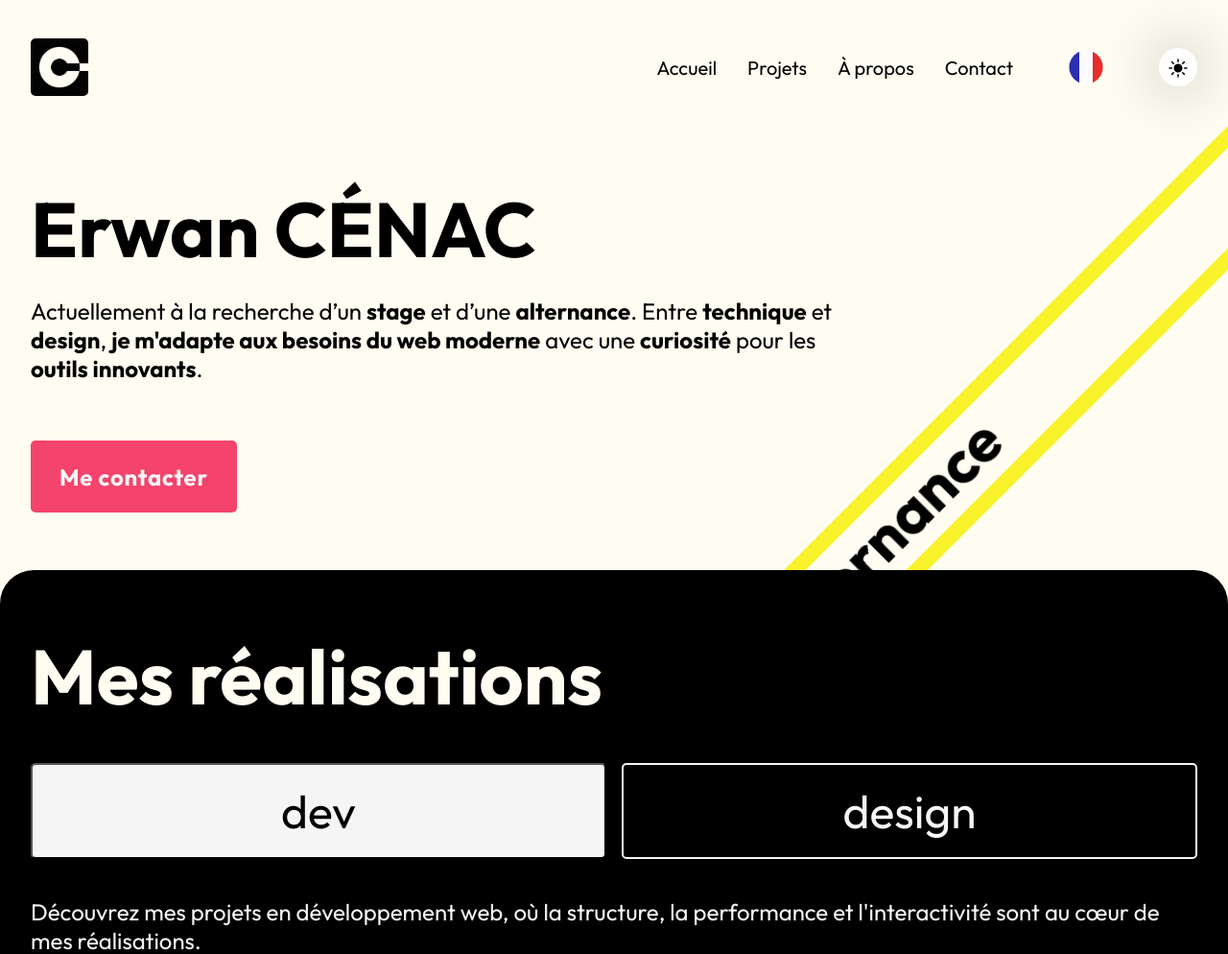
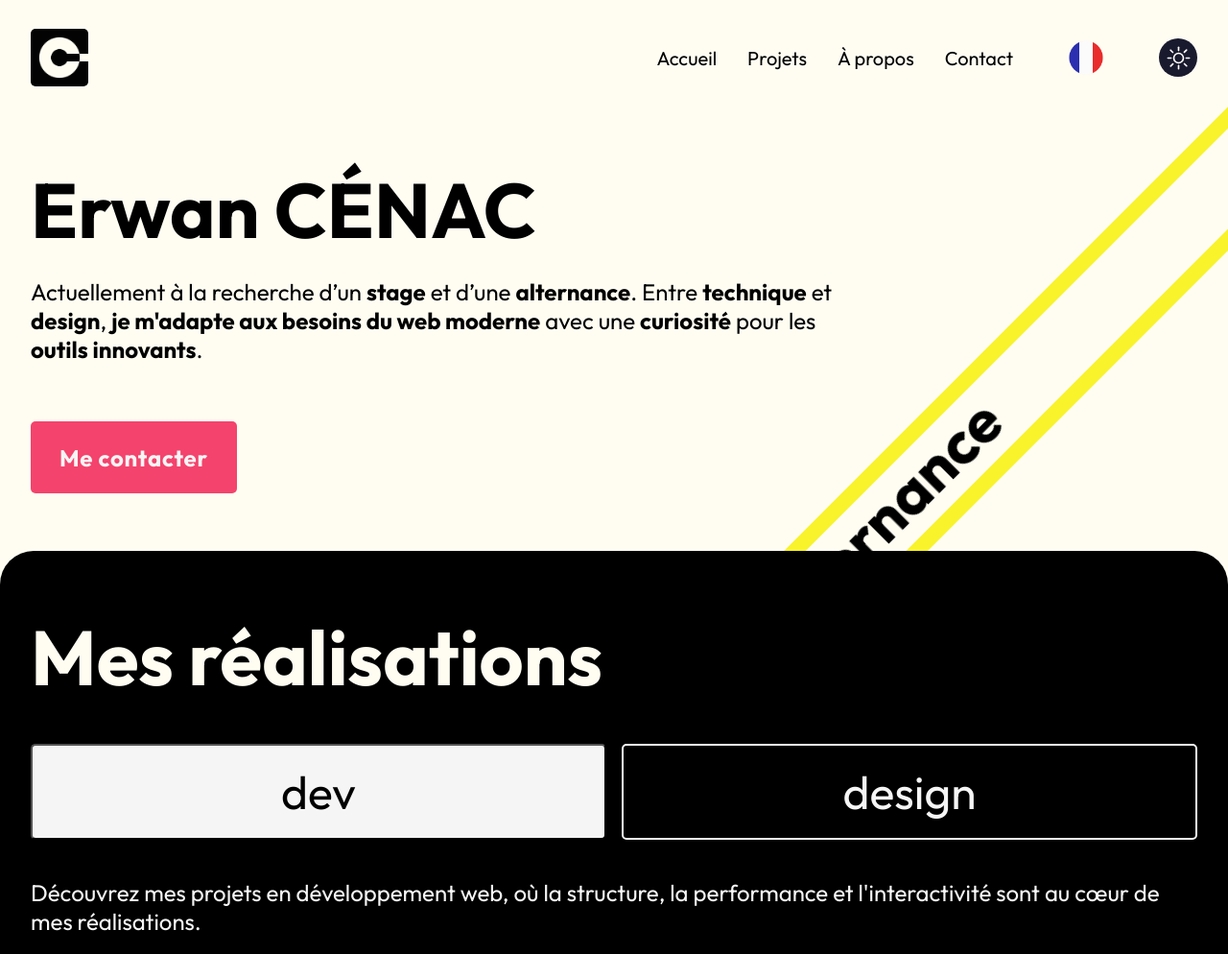
Before and after one commit to ERWANCEN/portfolio_v01, a PHP site: page /accueil.php in a window 1280 px wide. Shown: the top 994 px of the page at 96% size. Run offline with PHP 8.4, Linux system fonts and the light colour scheme.

Commit message:
Ajout effet de hover sur les cta ainsi que la mise en place du dark-mode

```diff
--- a/accueil.php
+++ b/accueil.php
@@ -7,33 +7,16 @@
 
         <header>
             <div id="container_header_tablette_desktop">
-                <img class="logo_nav_mode_jour" src="assets/images/logo_noir_sans_baseline.webp" alt="logo de Erwan CÉNAC" loading="lazy">
+                <div id="logo_container">
+                    <img class="logo_nav_mode_jour logo_visible" src="assets/images/logo_noir_sans_baseline.webp" alt="logo noir" loading="lazy">
+                    <img class="logo_nav_mode_nuit" src="assets/images/logo_blanc_sans_baseline.webp" alt="logo blanc" loading="lazy">
+                </div>
+
                 <div id="container_header">
                     <?php include "inc/nav.inc.php"; ?>
                     <img src="assets/images/france.webp" alt="" class="mode_langue" loading="lazy">
-                    <div class="toggle-switch">
-                        <!-- <label class="switch-label">
-                            <input type="checkbox" class="checkbox">
-                            <span class="slider"></span>
-                        </label> -->
-                        <!-- From Uiverse.io by Creatlydev -->
-                        <div class="container">
-                            <label class="toggle" for="switch">
-                                <input id="switch" class="input" type="checkbox">
-
-                                <div class="icon icon--sun">
-                                    <svg height="24" width="24" fill="currentColor" viewBox="0 0 24 24" xmlns="http://www.w3.org/2000/svg">
-                                        <path clip-rule="evenodd" d="M12 2.25a.75.75 0 01.75.75v2.25a.75.75 0 01-1.5 0V3a.75.75 0 01.75-.75zM7.5 12a4.5 4.5 0 119 0 4.5 4.5 0 01-9 0zM18.894 6.166a.75.75 0 00-1.06-1.06l-1.591 1.59a.75.75 0 101.06 1.061l1.591-1.59zM21.75 12a.75.75 0 01-.75.75h-2.25a.75.75 0 010-1.5H21a.75.75 0 01.75.75zM17.834 18.894a.75.75 0 001.06-1.06l-1.59-1.591a.75.75 0 10-1.061 1.06l1.59 1.591zM12 18a.75.75 0 01.75.75V21a.75.75 0 01-1.5 0v-2.25A.75.75 0 0112 18zM7.758 17.303a.75.75 0 00-1.061-1.06l-1.591 1.59a.75.75 0 001.06 1.061l1.591-1.59zM6 12a.75.75 0 01-.75.75H3a.75.75 0 010-1.5h2.25A.75.75 0 016 12zM6.697 7.757a.75.75 0 001.06-1.06l-1.59-1.591a.75.75 0 00-1.061 1.06l1.59 1.591z" fill-rule="evenodd"></path>
-                                    </svg>
-                                </div>
-
-                                <div class="icon icon--moon">
-                                    <svg height="24" width="24" fill="currentColor" viewBox="0 0 24 24" xmlns="http://www.w3.org/2000/svg">
-                                        <path d="M9.528 1.718a.75.75 0 01.162.819A8.97 8.97 0 009 6a9 9 0 009 9 8.97 8.97 0 003.463-.69.75.75 0 01.981.98 10.503 10.503 0 01-9.694 6.46c-5.799 0-10.5-4.701-10.5-10.5 0-4.368 2.667-8.112 6.46-9.694a.75.75 0 01.818.162z"></path>
-                                    </svg>
-                                </div>
-                            </label>
-                        </div>
+                    <div id="mode_jour_nuit_container">
+                        <img id="mode_jour_nuit" src="assets/images/soleil_blanc.svg" alt="soleil indiquant le mode jour">
                     </div>
                 </div>
             </div>
@@ -41,32 +24,7 @@
             <div id="container_header_mobile">
                 <img src="assets/images/logo_noir_sans_baseline.webp" alt="logo de Erwan CÉNAC" class="logo_nav_mode_jour" loading="lazy">
                 <img src="assets/images/france.webp" alt="" class="mode_langue" loading="lazy">
-
-                <!-- <div class="toggle-switch">
-                    <label class="switch-label">
-                        <input type="checkbox" class="checkbox">
-                        <span class="slider"></span>
-                    </label>
-                </div>  -->
-
-                <!-- From Uiverse.io by Creatlydev -->
-                <div class="container">
-                    <label class="toggle" for="switch">
-                        <input id="switch" class="input" type="checkbox">
-                        <div class="icon icon--moon">
-                            <svg height="32" width="32" fill="currentColor" viewBox="0 0 24 24" xmlns="http://www.w3.org/2000/svg">
-                                <path clip-rule="evenodd" d="M9.528 1.718a.75.75 0 01.162.819A8.97 8.97 0 009 6a9 9 0 009 9 8.97 8.97 0 003.463-.69.75.75 0 01.981.98 10.503 10.503 0 01-9.694 6.46c-5.799 0-10.5-4.701-10.5-10.5 0-4.368 2.667-8.112 6.46-9.694a.75.75 0 01.818.162z" fill-rule="evenodd"></path>
-                            </svg>
-                        </div>
-
-                        <div class="icon icon--sun">
-                            <svg height="32" width="32" fill="currentColor" viewBox="0 0 24 24" xmlns="http://www.w3.org/2000/svg">
-                                <path d="M12 2.25a.75.75 0 01.75.75v2.25a.75.75 0 01-1.5 0V3a.75.75 0 01.75-.75zM7.5 12a4.5 4.5 0 119 0 4.5 4.5 0 01-9 0zM18.894 6.166a.75.75 0 00-1.06-1.06l-1.591 1.59a.75.75 0 101.06 1.061l1.591-1.59zM21.75 12a.75.75 0 01-.75.75h-2.25a.75.75 0 010-1.5H21a.75.75 0 01.75.75zM17.834 18.894a.75.75 0 001.06-1.06l-1.59-1.591a.75.75 0 10-1.061 1.06l1.59 1.591zM12 18a.75.75 0 01.75.75V21a.75.75 0 01-1.5 0v-2.25A.75.75 0 0112 18zM7.758 17.303a.75.75 0 00-1.061-1.06l-1.591 1.59a.75.75 0 001.06 1.061l1.591-1.59zM6 12a.75.75 0 01-.75.75H3a.75.75 0 010-1.5h2.25A.75.75 0 016 12zM6.697 7.757a.75.75 0 001.06-1.06l-1.59-1.591a.75.75 0 00-1.061 1.06l1.59 1.591z"></path>
-                            </svg>
-                        </div>
-                    </label>
-                </div>
-
+                <img id="mode_jour_nuit" src="assets/images/soleil.svg" alt="soleil indiquant le mode jour">
                 <label class="burger" for="burger">
                     <input type="checkbox" id="burger">
                     <span></span>
--- a/assets/css/style.css
+++ b/assets/css/style.css
@@ -10,6 +10,7 @@
   --jaune_fond: #F5EA61;
   --jaune_footer: #FDFBBA;
   --rose: #F4436C;
+  --rose_hover: #D03556;
   --blanc: #F5F5F5;
   --blanc02: #D9D9D9;
   --noir: #000;
@@ -108,114 +126,61 @@ a {
 }
 
 /* ===== Mode jour/nuit ===== */
-
-  /* .toggle-switch {
-    position: relative;
-    width: 80px; /* 100px * 0.8
-    height: 40px; /* Hauteur définie
-    --light: #d8dbe0;
-    --dark: #28292c;
-    --link: rgb(27, 129, 112);
-    --link-hover: rgb(24, 94, 82);
-  }
-
-  .switch-label {
-    position: absolute;
-    width: 100%;
-    height: 40px; /* 50px * 0.8
-    background-color: var(--dark);
-    border-radius: 20px; /* 25px * 0.8
-    cursor: pointer;
-    border: 2.4px solid var(--dark); /* 3px * 0.8
-  }
-
-  .checkbox {
-    position: absolute;
-    display: none;
-  }
-
-  .slider {
-    position: absolute;
-    width: 100%;
-    height: 100%;
-    border-radius: 20px; /* 25px * 0.8
-    -webkit-transition: 0.3s;
-    transition: 0.3s;
-  }
-
-  .checkbox:checked ~ .slider {
-    background-color: var(--light);
-  }
-
-  .slider::before {
-    content: "";
-    position: absolute;
-    top: 8px; /* 10px * 0.8
-    left: 8px; /* 10px * 0.8
-    width: 20px; /* 25px * 0.8
-    height: 20px; /* 25px * 0.8
-    border-radius: 50%;
-    -webkit-box-shadow: inset 9.6px -3.2px 0px 0px var(--light); /* 12px * 0.8, -4px * 0.8
-    box-shadow: inset 9.6px -3.2px 0px 0px var(--light); /* 12px * 0.8, -4px * 0.8
-    background-color: var(--dark);
-    -webkit-transition: 0.3s;
-    transition: 0.3s;
-  }
-
-  .checkbox:checked ~ .slider::before {
-    -webkit-transform: translateX(40px); /* 50px * 0.8
-    -ms-transform: translateX(40px); /* 50px * 0.8
-    transform: translateX(40px); /* 50px * 0.8
-    background-color: var(--dark);
-    -webkit-box-shadow: none;
-    box-shadow: none;
-  }   */
-
-/* From Uiverse.io by Creatlydev */
-.container {
+#mode_jour_nuit_container {
+  position: relative;
+  width: 40px;
+  height: 40px;
+  display: flex;
+  align-items: center;
+  justify-content: center;
+  border-radius: 50%;
+  background-color: var(--fond_mode_nuit);
+  transition: background-color 1s ease, transform 1s ease;
+  overflow: hidden;
   z-index: 2;
 }
 
-.toggle {
-  background-color: #fff;
-  width: 40px;
-  height: 40px;
-  border-radius: 50%;
-  display: grid;
-  place-items: center;
-  cursor: pointer;
-  box-shadow: 0 0 50px 20px rgba(0, 0, 0, .1);
-  position: relative;
-  z-index: 2;
+#mode_jour_nuit_container.nuit {
+  background-color: var(--fond_mode_jour);
 }
 
-.input {
-  display: none;
+#mode_jour_nuit {
+  height: 25px;
 }
 
-.icon {
-  grid-column: 1 / 1;
-  grid-row: 1 / 1;
-  transition: transform 500ms;
+.logo_nav_mode_jour {
+  transition: opacity 1s ease-in-out;
 }
 
-.icon--sun {
-  transition-delay: 200ms;
-  margin-top: 7px;
+.texte_dark_mode {
+  color: var(--noir);
+  transition: color 1s ease-in-out;
 }
 
-.icon--moon {
-  transform: scale(0);
-  margin-top: 7px;
+.nuit {
+  color: var(--blanc);
 }
 
-#switch:checked + .icon--sun {
-  transform: rotate(360deg) scale(0);
+#logo_container {
+  position: relative;
+  width: 60px;
 }
 
-#switch:checked ~ .icon--moon {
-  transition-delay: 200ms;
-  transform: scale(1) rotate(360deg);
+#logo_container img {
+  position: absolute;
+  top: -30px;
+  left: 0;
+  width: 100%;
+  height: auto;
+  transition: opacity 1s ease-in-out; /* Transition fluide */
+  opacity: 0; /* Les images sont cachées par défaut */
+  pointer-events: none; /* Empêche les interactions avec l'image invisible */
+  border-radius: 5px;
+}
+
+#logo_container .logo_visible {
+  opacity: 1; /* Le logo visible a une opacité à 1 */
+  pointer-events: auto; /* Permet d'interagir avec le logo visible */
 }
 
 /* ===== Fin mode jour/nuit ===== */
```
Also changed, not shown: other parts of assets/css/style.css (+54 -1 lines), assets/js/app.js (+43 -5 lines), assets/images/logo_blanc_sans_baseline.webp (added), assets/images/lune.svg (added), assets/images/lune_noire.svg (added), assets/images/soleil.svg (added), assets/images/soleil_blanc.svg (added), 4 other files.
